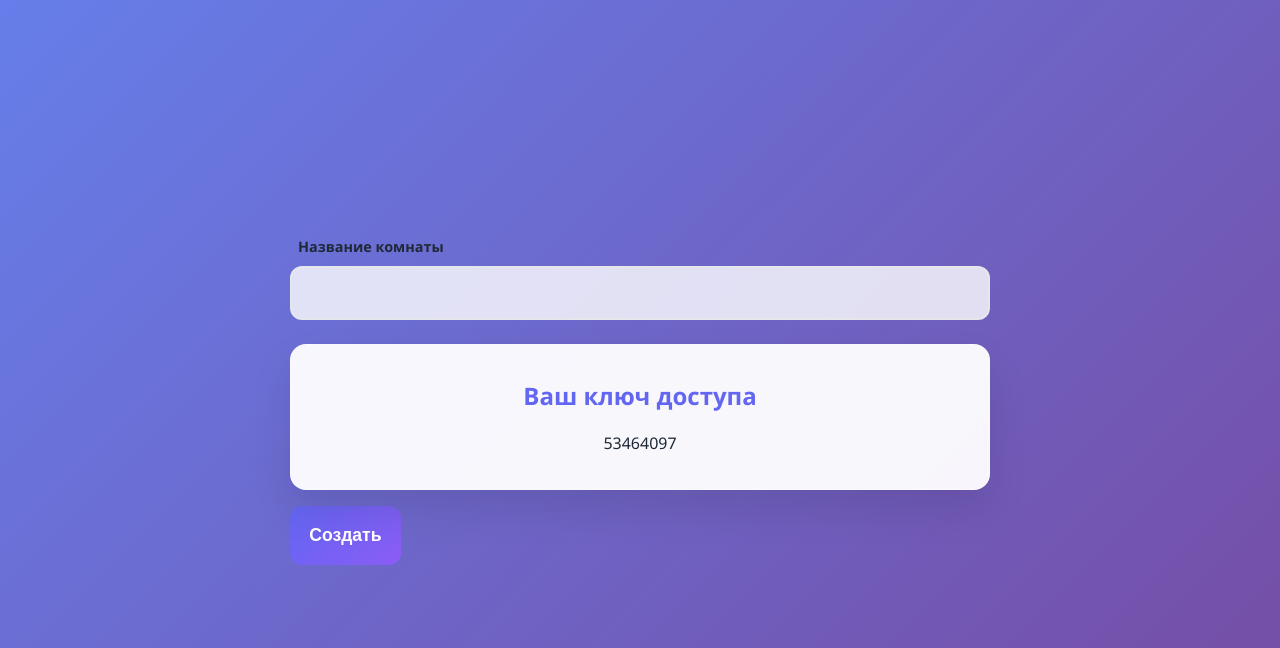
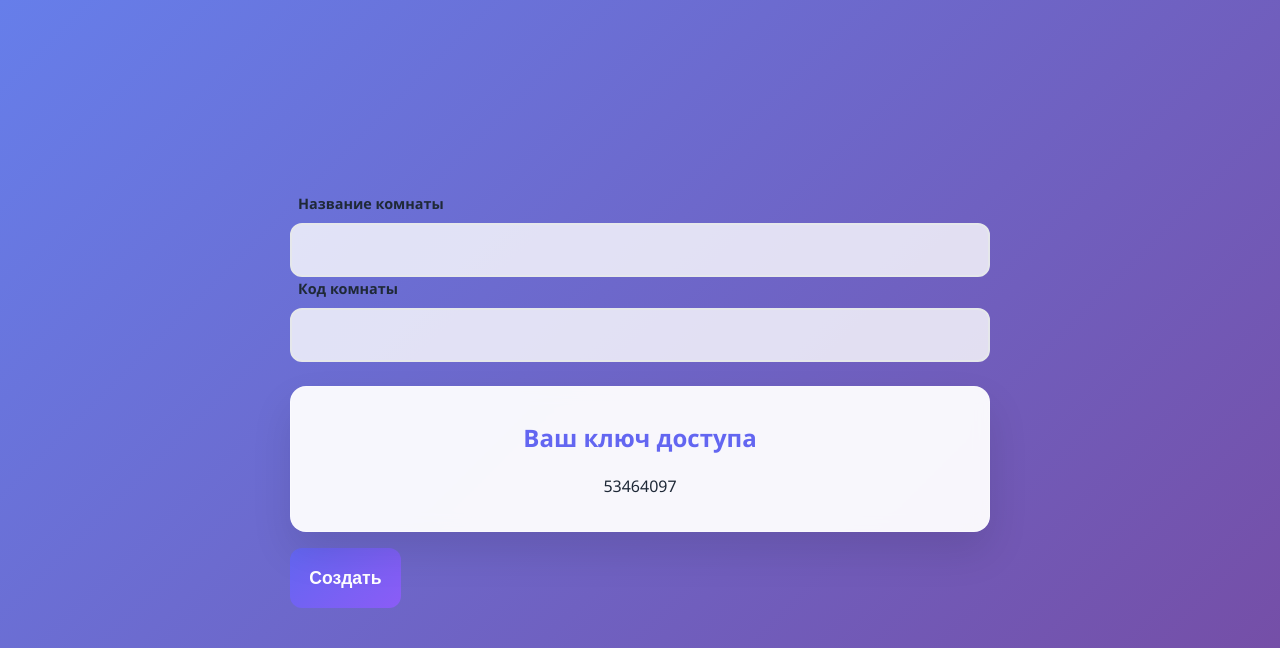
Before and after one commit to weplok/BadZoomFastApi, a FastAPI app: page /create_room in a window 1280 px wide. Shown: the top 648 px of the page. Run offline with FastAPI, Linux system fonts and the light colour scheme.

Commit message:
some fixes

```diff
--- a/auth_reg/main.py
+++ b/auth_reg/main.py
@@ -25,6 +25,7 @@ templates = Jinja2Templates(directory=BASE_DIR / "templates")
 
 # Хранилище пользователей
 current_user_data: dict = {}
+key_list: dict = {}
 
 
 @app.get("/", response_class=HTMLResponse)
@@ -42,7 +43,6 @@ async def index(request: Request):
 async def home(request: Request):
     full_name = '{0} {1} {2}'.format(current_user_data['first_name'], current_user_data['last_name'], current_user_data['middle_name'])
     is_admin = current_user_data['is_admin']
-
     if is_admin:
           return templates.TemplateResponse(
               "homepage_admin.html",
@@ -53,7 +53,7 @@ async def home(request: Request):
               }
         )
     return templates.TemplateResponse(
-        "homepage.html.html",
+        "homepage.html",
         {
             "request": request,
             "full_name": full_name,
@@ -143,6 +143,26 @@ async def register_user(
         raise HTTPException(status_code=400, detail=str(e))
 
 
+@app.post("/create_room")
+async def register_user(
+        request: Request,
+        title: str = Form(...),
+        code: str = Form(...)
+):
+    try:
+        key_list.clear()
+        key_list.update({
+            "title": title,
+            "code": code,
+        })
+        print(key_list)
+        # Перенаправляем на домашнюю страницу
+        return RedirectResponse(url="/homepage", status_code=HTTP_303_SEE_OTHER)
+
+    except Exception as e:
+        raise HTTPException(status_code=400, detail=str(e))
+
+
 @app.post("/sign")
 async def sign_user(
         request: Request,
--- a/auth_reg/templates/create_room.html
+++ b/auth_reg/templates/create_room.html
@@ -7,11 +7,16 @@
   <form id="createroomForm" class="createroom-form" action="/create_room" method="post" onsubmit="return validateForm()">
 
             <div class="form-group">
-                <label for="room" class="form-label">
+                <label for="title" class="form-label">
                     <span class="label-icon"></span>
                     Название комнаты
                 </label>
-                <input type="text" id="room" name="room" class="form-input">
+                <input type="text" id="title" name="title" class="form-input">
+                <label for="code" class="form-label">
+                    <span class="label-icon"></span>
+                    Код комнаты
+                </label>
+                <input type="text" id="code" name="code" class="form-input">
             </div>
       <div class="key-card">
     <h2>Ваш ключ доступа</h2>
```
